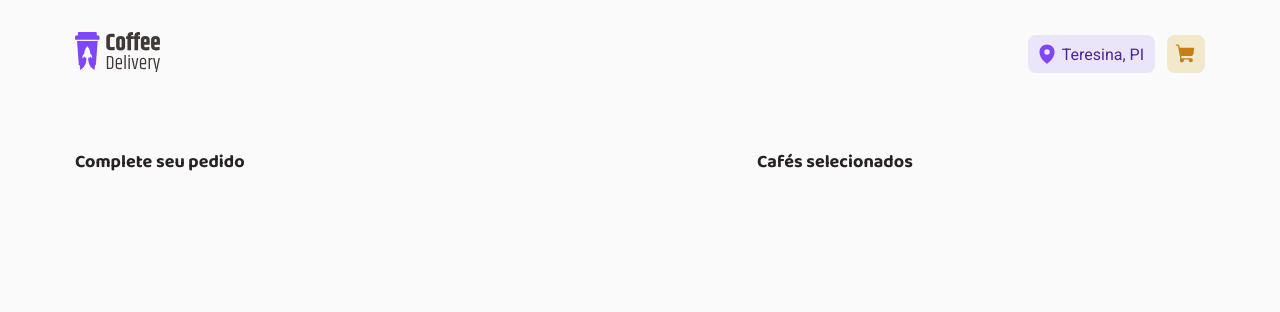
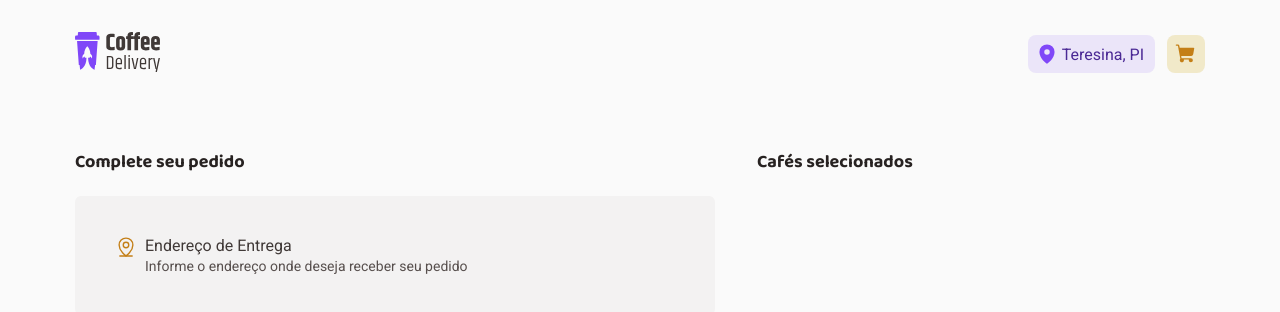
Before and after one commit to davipess93/coffe-delivery, a React (Vite) app: page /checkout in a window 1280 px wide. Shown: the top 312 px of the page. Built offline with nearby package versions, Linux system fonts and the light colour scheme.

Commit message:
Titulo do formulario do checkout

```diff
--- a/src/pages/Checkout/index.tsx
+++ b/src/pages/Checkout/index.tsx
@@ -1,10 +1,29 @@
-import { CheckoutContainer, CheckoutTitle } from './styles'
+import { MapPinLine } from 'phosphor-react'
+import {
+  CheckoutContainer,
+  CheckoutFormContainer,
+  CheckoutFormHeader,
+  CheckoutFormSubtitle,
+  CheckoutFormTitle,
+  CheckoutTitle,
+} from './styles'
 
 export function Checkout() {
   return (
     <CheckoutContainer>
       <div>
         <CheckoutTitle>Complete seu pedido</CheckoutTitle>
+        <CheckoutFormContainer>
+          <CheckoutFormHeader>
+            <MapPinLine size={22} />
+            <div>
+              <CheckoutFormTitle>Endereço de Entrega</CheckoutFormTitle>
+              <CheckoutFormSubtitle>
+                Informe o endereço onde deseja receber seu pedido
+              </CheckoutFormSubtitle>
+            </div>
+          </CheckoutFormHeader>
+        </CheckoutFormContainer>
       </div>
       <div>
         <CheckoutTitle>Cafés selecionados</CheckoutTitle>
--- a/src/pages/Checkout/styles.ts
+++ b/src/pages/Checkout/styles.ts
@@ -10,3 +10,33 @@ export const CheckoutContainer = styled.div`
 export const CheckoutTitle = styled.h1`
   font-size: 18px;
 `
+
+export const CheckoutFormContainer = styled.div`
+  margin-top: 20px;
+  padding: 40px;
+  border-radius: 6px;
+  background-color: ${(props) => props.theme.card};
+`
+
+export const CheckoutFormHeader = styled.div`
+  display: flex;
+  gap: 8px;
+
+  svg {
+    color: ${(props) => props.theme.darkYellow};
+  }
+`
+
+export const CheckoutFormTitle = styled.p`
+  font-weight: 400;
+  font-size: 16px;
+  line-height: 130%;
+  color: ${(props) => props.theme.subtitle};
+`
+
+export const CheckoutFormSubtitle = styled.p`
+  font-weight: 400;
+  font-size: 14px;
+  line-height: 130%;
+  color: ${(props) => props.theme.text};
+`
```
